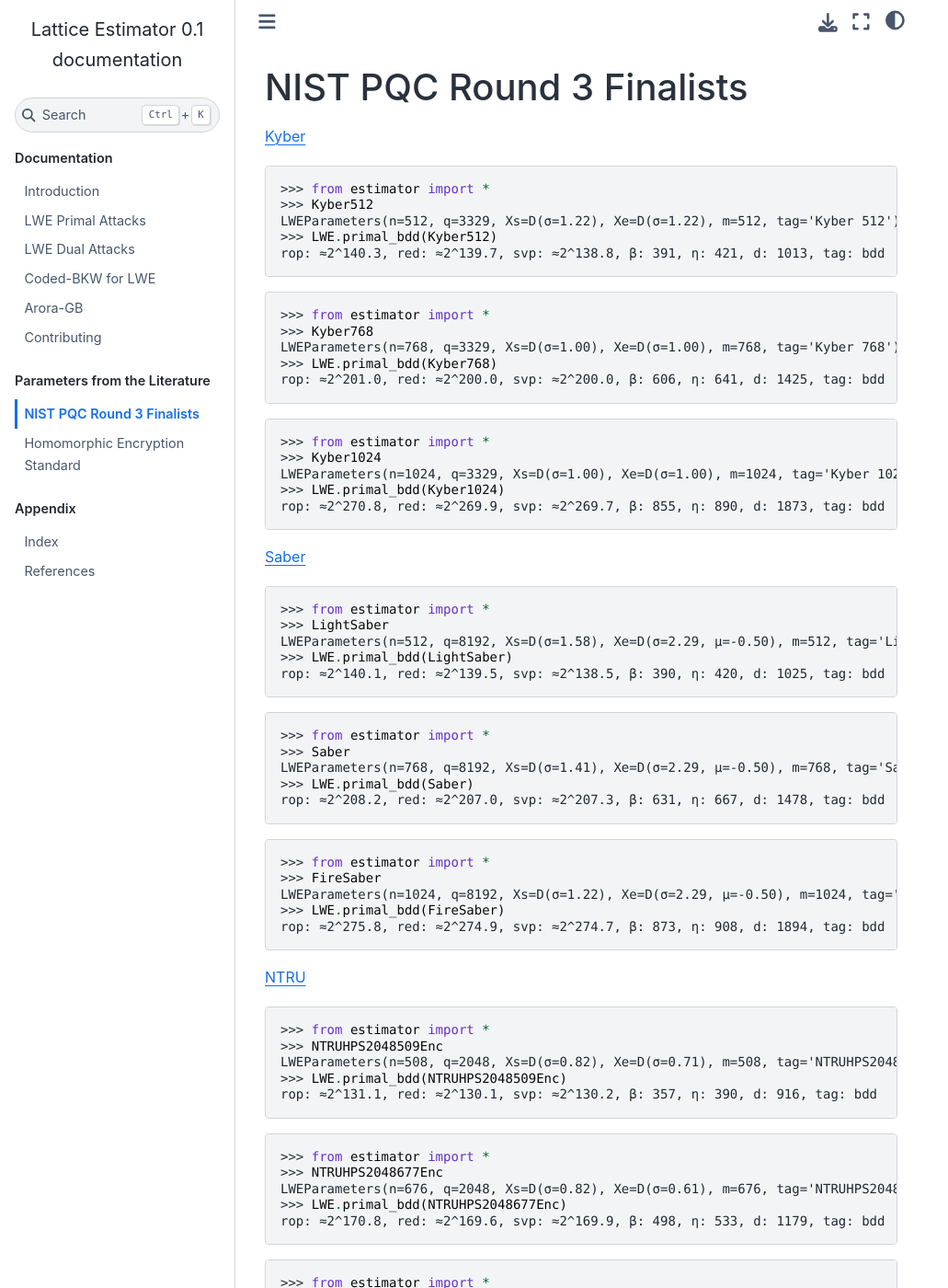
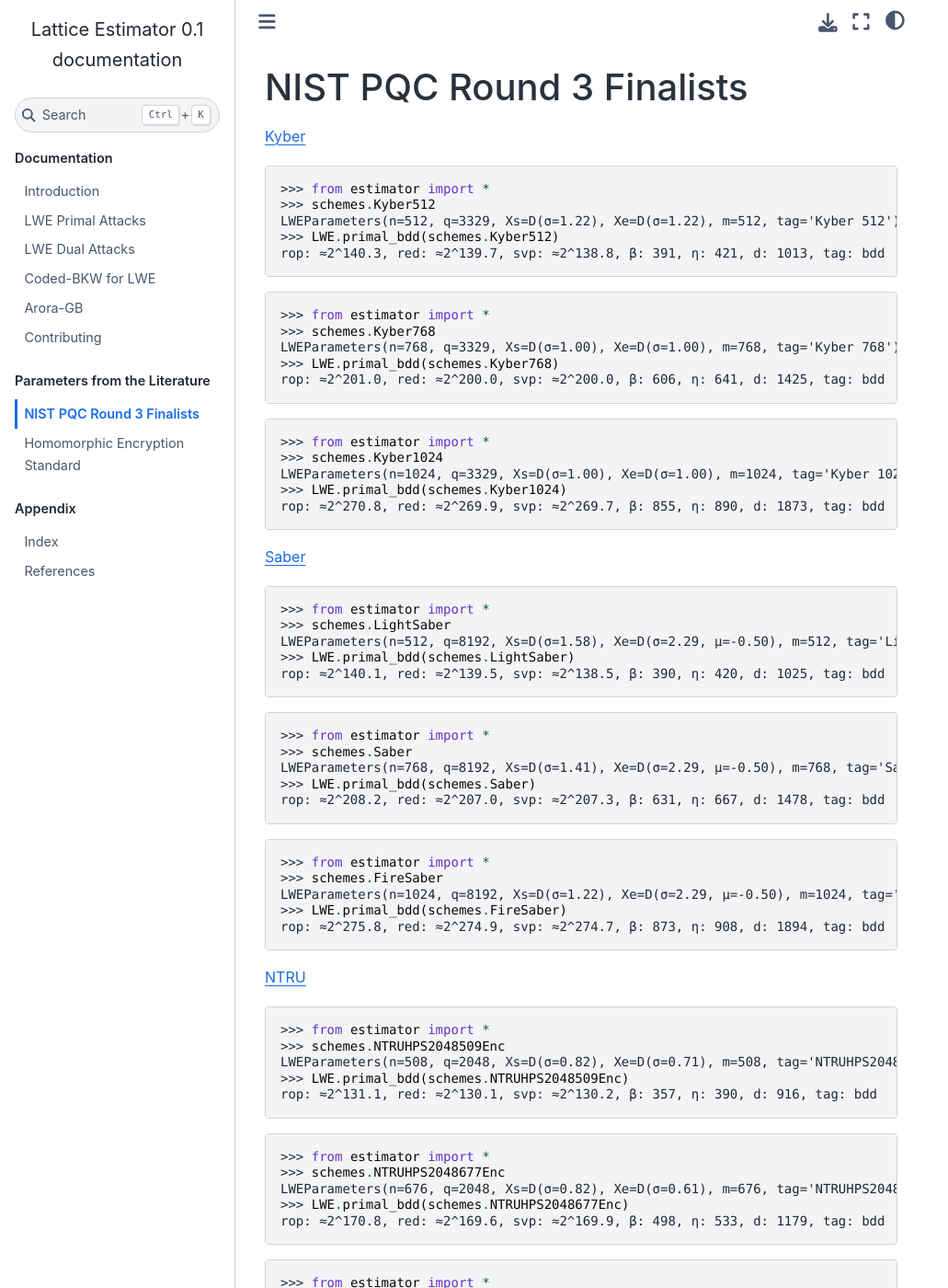
Before and after one commit to malb/lattice-estimator, a Sphinx documentation site: the page built from docs/schemes/nist-pqc-round-3.rst, in a window 1280 px wide and 1400 px high. Shown: the whole window at 92% size, without its empty margins (0-1031 px from the left). Built offline with Sphinx 7.4.7 and the Sphinx Book theme 1.1.4, drawn with Linux system fonts in a browser that asks for light colours; some of the changed text lies outside the part shown.

Commit message:
Remove all the schemes from the global namespace.

```diff
--- a/docs/schemes/nist-pqc-round-3.rst
+++ b/docs/schemes/nist-pqc-round-3.rst
@@ -6,25 +6,25 @@
 ::
 
     >>> from estimator import *
-    >>> Kyber512
+    >>> schemes.Kyber512
     LWEParameters(n=512, q=3329, Xs=D(σ=1.22), Xe=D(σ=1.22), m=512, tag='Kyber 512')
-    >>> LWE.primal_bdd(Kyber512)
+    >>> LWE.primal_bdd(schemes.Kyber512)
     rop: ≈2^140.3, red: ≈2^139.7, svp: ≈2^138.8, β: 391, η: 421, d: 1013, tag: bdd
 
 ::
 
     >>> from estimator import *
-    >>> Kyber768
+    >>> schemes.Kyber768
     LWEParameters(n=768, q=3329, Xs=D(σ=1.00), Xe=D(σ=1.00), m=768, tag='Kyber 768')
-    >>> LWE.primal_bdd(Kyber768)
+    >>> LWE.primal_bdd(schemes.Kyber768)
     rop: ≈2^201.0, red: ≈2^200.0, svp: ≈2^200.0, β: 606, η: 641, d: 1425, tag: bdd
 
 ::
 
     >>> from estimator import *
-    >>> Kyber1024
+    >>> schemes.Kyber1024
     LWEParameters(n=1024, q=3329, Xs=D(σ=1.00), Xe=D(σ=1.00), m=1024, tag='Kyber 1024')
-    >>> LWE.primal_bdd(Kyber1024)
+    >>> LWE.primal_bdd(schemes.Kyber1024)
     rop: ≈2^270.8, red: ≈2^269.9, svp: ≈2^269.7, β: 855, η: 890, d: 1873, tag: bdd
 
 `Saber <https://www.esat.kuleuven.be/cosic/pqcrypto/saber/files/saberspecround3.pdf>`__
@@ -32,25 +32,25 @@
 ::
 
     >>> from estimator import *
-    >>> LightSaber
+    >>> schemes.LightSaber
     LWEParameters(n=512, q=8192, Xs=D(σ=1.58), Xe=D(σ=2.29, μ=-0.50), m=512, tag='LightSaber')
-    >>> LWE.primal_bdd(LightSaber)
+    >>> LWE.primal_bdd(schemes.LightSaber)
     rop: ≈2^140.1, red: ≈2^139.5, svp: ≈2^138.5, β: 390, η: 420, d: 1025, tag: bdd
 
 ::
 
     >>> from estimator import *
-    >>> Saber
+    >>> schemes.Saber
     LWEParameters(n=768, q=8192, Xs=D(σ=1.41), Xe=D(σ=2.29, μ=-0.50), m=768, tag='Saber')
-    >>> LWE.primal_bdd(Saber)
+    >>> LWE.primal_bdd(schemes.Saber)
     rop: ≈2^208.2, red: ≈2^207.0, svp: ≈2^207.3, β: 631, η: 667, d: 1478, tag: bdd
 
 ::
 
     >>> from estimator import *
-    >>> FireSaber
+    >>> schemes.FireSaber
     LWEParameters(n=1024, q=8192, Xs=D(σ=1.22), Xe=D(σ=2.29, μ=-0.50), m=1024, tag='FireSaber')
-    >>> LWE.primal_bdd(FireSaber)
+    >>> LWE.primal_bdd(schemes.FireSaber)
     rop: ≈2^275.8, red: ≈2^274.9, svp: ≈2^274.7, β: 873, η: 908, d: 1894, tag: bdd
 
 
@@ -59,31 +59,31 @@
 ::
 
     >>> from estimator import *
-    >>> NTRUHPS2048509Enc
+    >>> schemes.NTRUHPS2048509Enc
     LWEParameters(n=508, q=2048, Xs=D(σ=0.82), Xe=D(σ=0.71), m=508, tag='NTRUHPS2048509Enc')
-    >>> LWE.primal_bdd(NTRUHPS2048509Enc)
+    >>> LWE.primal_bdd(schemes.NTRUHPS2048509Enc)
     rop: ≈2^131.1, red: ≈2^130.1, svp: ≈2^130.2, β: 357, η: 390, d: 916, tag: bdd
 
 ::
 
     >>> from estimator import *
-    >>> NTRUHPS2048677Enc
+    >>> schemes.NTRUHPS2048677Enc
     LWEParameters(n=676, q=2048, Xs=D(σ=0.82), Xe=D(σ=0.61), m=676, tag='NTRUHPS2048677Enc')
-    >>> LWE.primal_bdd(NTRUHPS2048677Enc)
+    >>> LWE.primal_bdd(schemes.NTRUHPS2048677Enc)
     rop: ≈2^170.8, red: ≈2^169.6, svp: ≈2^169.9, β: 498, η: 533, d: 1179, tag: bdd
 
 ::
 
     >>> from estimator import *
-    >>> NTRUHPS4096821Enc
+    >>> schemes.NTRUHPS4096821Enc
     LWEParameters(n=820, q=4096, Xs=D(σ=0.82), Xe=D(σ=0.79), m=820, tag='NTRUHPS4096821Enc')
-    >>> LWE.primal_bdd(NTRUHPS4096821Enc)
+    >>> LWE.primal_bdd(schemes.NTRUHPS4096821Enc)
     rop: ≈2^199.7, red: ≈2^198.7, svp: ≈2^198.6, β: 601, η: 636, d: 1485, tag: bdd
 
 ::
 
     >>> from estimator import *
-    >>> NTRUHRSS701Enc
+    >>> schemes.NTRUHRSS701Enc
     LWEParameters(n=700, q=8192, Xs=D(σ=0.82), Xe=D(σ=0.82), m=700, tag='NTRUHRSS701')
-    >>> LWE.primal_bdd(NTRUHRSS701Enc)
+    >>> LWE.primal_bdd(schemes.NTRUHRSS701Enc)
     rop: ≈2^158.9, red: ≈2^157.9, svp: ≈2^158.0, β: 455, η: 490, d: 1294, tag: bdd
```
Also changed, not shown: README.rst (+4 -4 lines), estimator/__init__.py (+0 -37 lines), 7 other files.
